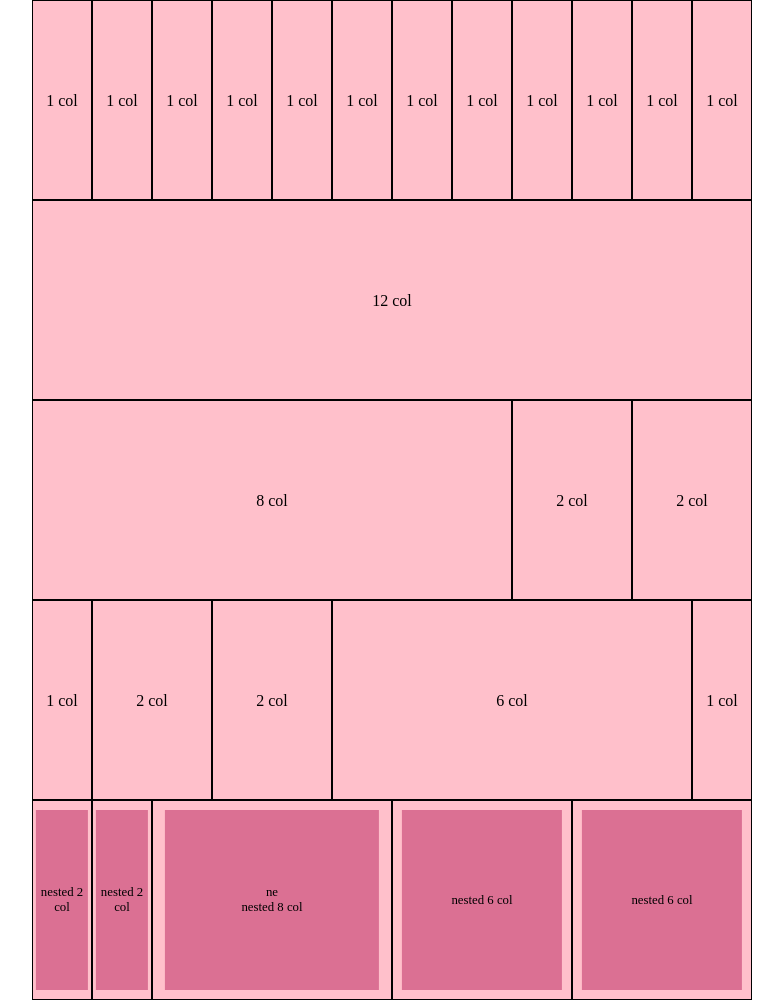
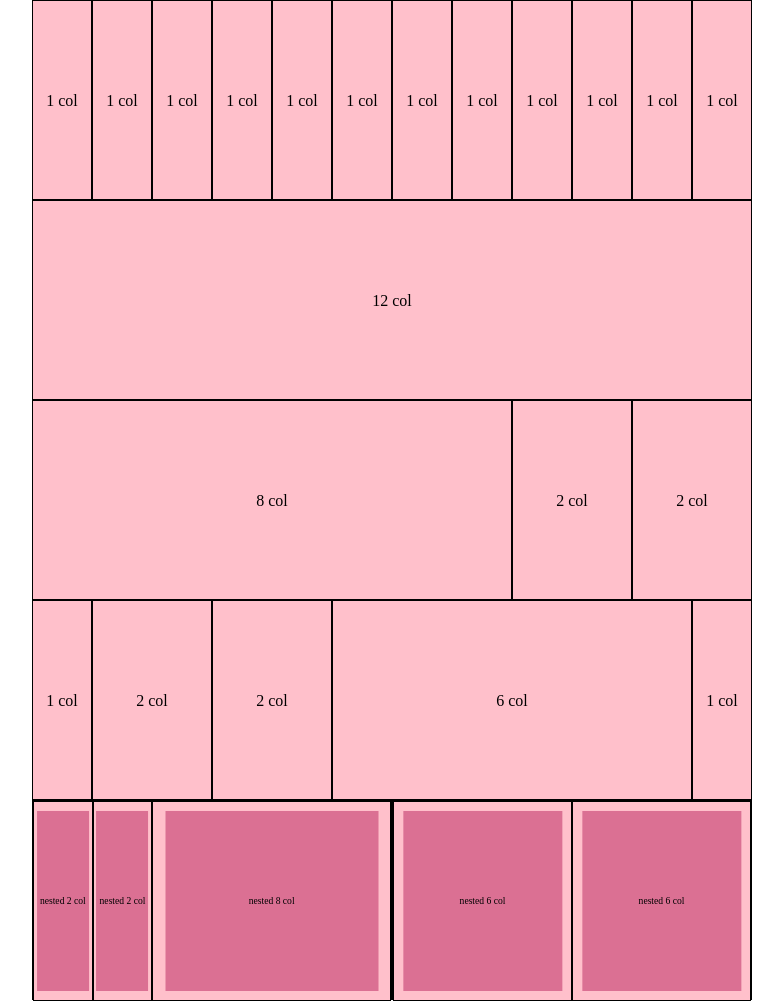
Before and after one commit to MorenaFischione/html-css-12bool, a plain HTML site: page index.html in a window 1280 px wide. Shown: the whole page, without its empty margins (248-1031 px from the left). Drawn offline with Linux system fonts and the light colour scheme.

Commit message:
correzione indentazione ultima row

```diff
--- a/css/style.css
+++ b/css/style.css
@@ -17,7 +17,7 @@
 div.nested {
     background-color: pink;
     text-align: center;
-    font-size: .8em;
+    font-size: .6em;
     height: 200px;
     border: 1px solid black;
     position: relative;
--- a/index.html
+++ b/index.html
@@ -86,7 +86,8 @@
         </div>
 
         <div class="row">
-            <div class="row col-xs-6">
+            <div class="col-xs-6">
+                <div class="row">
                     <div class="nested col-xs-2">
                         <div class="contain-text">
                             <span>nested 2 col</span>
@@ -98,12 +99,14 @@
                         </div>
                     </div>
                     <div class="nested col-xs-8">
-                    <div class="contain-text">ne
+                        <div class="contain-text">
                             <span>nested 8 col</span>
                         </div>
                     </div>
                 </div>
-            <div class="row col-xs-6">
+            </div>
+            <div class="col-xs-6">
+                <div class="row">
                     <div class="nested col-xs-6">
                         <div class="contain-text">
                             <span>nested 6 col</span>
@@ -115,6 +118,7 @@
                         </div>
                     </div>
                 </div>
+            </div>
 
         </div>
     </div>
```
Lines whose indentation alone changed are shown as unchanged.
